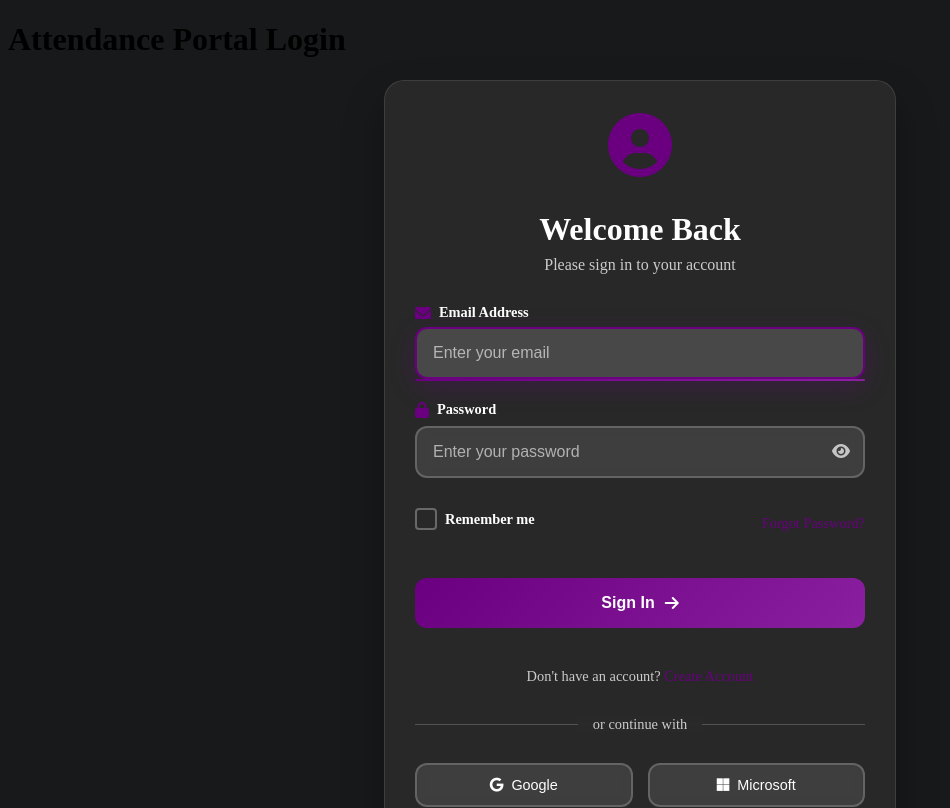
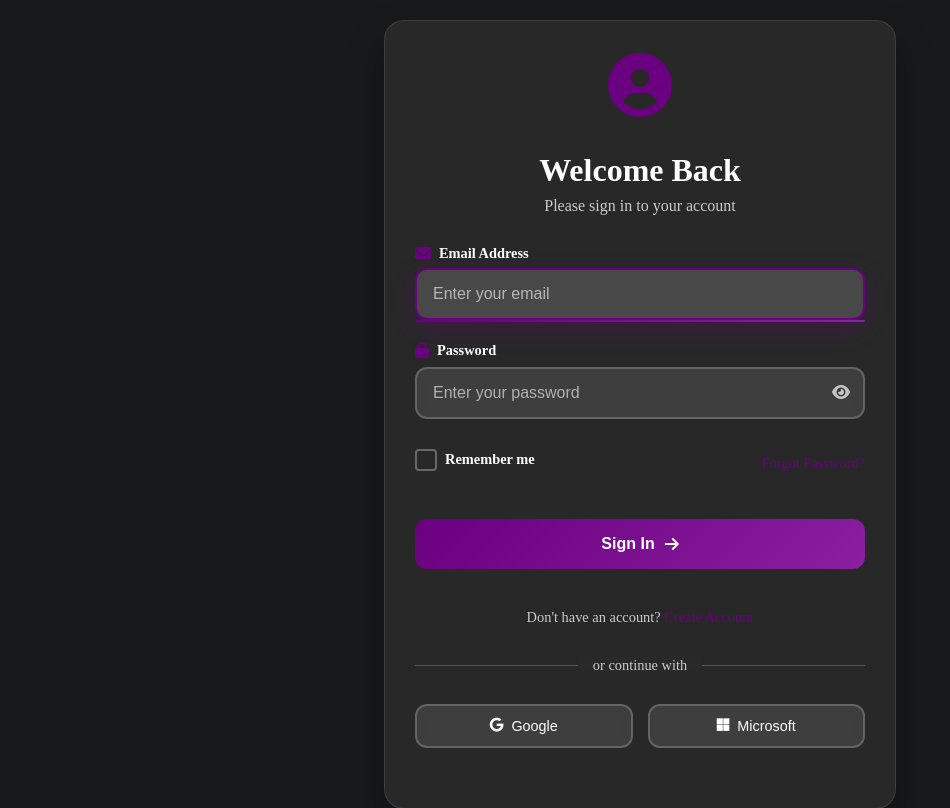
Before and after one commit to RohitSadavarti/smartone, a Flask app: page /login in a window 1280 px wide. Shown: the top 808 px of the page, without its empty margins (0-950 px from the left). Run offline with Flask 3, Linux system fonts and the light colour scheme; some libraries are stand-ins or nearby versions.

Commit message:
Update login.html

```diff
--- a/attendance-app/backend/templates/login.html
+++ b/attendance-app/backend/templates/login.html
@@ -17,10 +17,6 @@
     </div>
 
     <!-- Header -->
-    <header>
-        <h1 class="page-title">Attendance Portal Login</h1>
-    </header>
-
 
     <!-- Main Content -->
     <div class="main-content">
```
